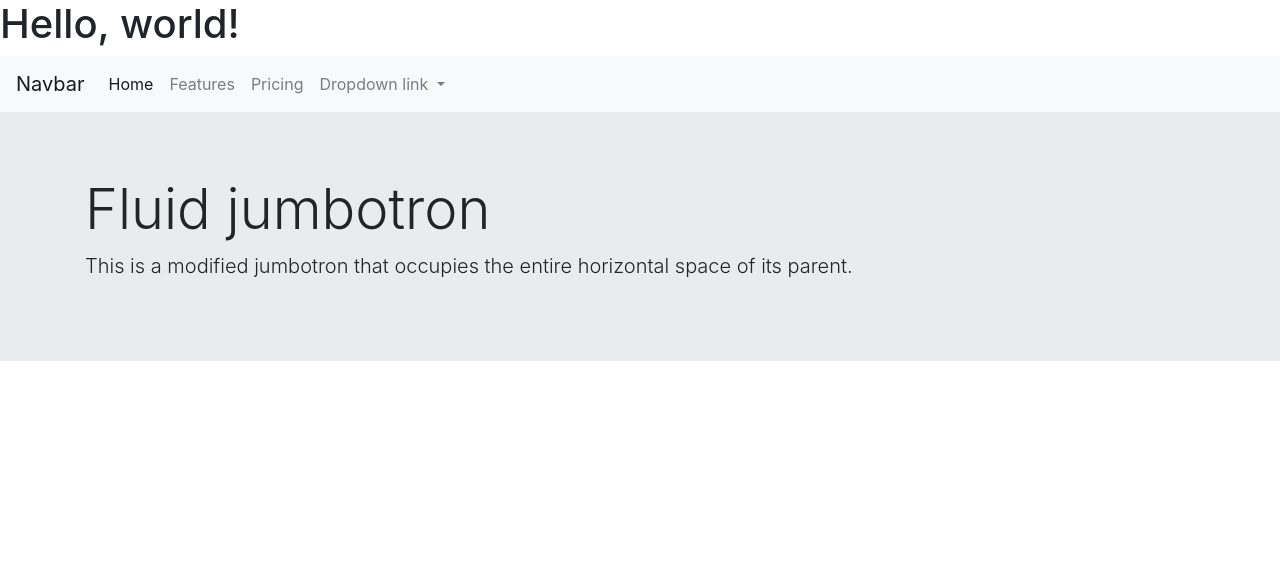
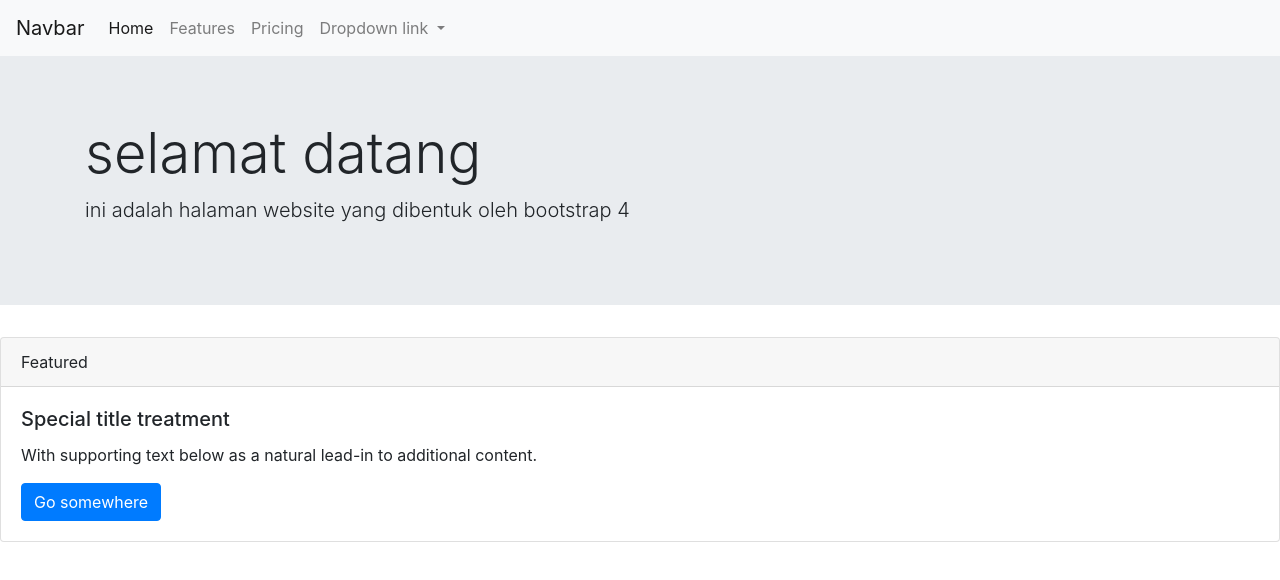
Before and after one commit to bambangindrawahyudi/bambangindrawahyudi.github.io, a plain HTML site: page index.html in a window 1280 px wide. Drawn offline with nearby package versions, Linux system fonts and the light colour scheme.

Commit message:
Update index.html

```diff
--- a/index.html
+++ b/index.html
@@ -11,7 +11,6 @@
     <title>Hello, world!</title>
   </head>
   <body>
-    <h1>Hello, world!</h1>
 
     <!-- Optional JavaScript -->
     <!-- jQuery first, then Popper.js, then Bootstrap JS -->
@@ -19,6 +18,7 @@
     <script src="https://cdnjs.cloudflare.com/ajax/libs/popper.js/1.12.9/umd/popper.min.js" integrity="sha384-ApNbgh9B+Y1QKtv3Rn7W3mgPxhU9K/ScQsAP7hUibX39j7fakFPskvXusvfa0b4Q" crossorigin="anonymous"></script>
     <script src="https://maxcdn.bootstrapcdn.com/bootstrap/4.0.0/js/bootstrap.min.js" integrity="sha384-JZR6Spejh4U02d8jOt6vLEHfe/JQGiRRSQQxSfFWpi1MquVdAyjUar5+76PVCmYl" crossorigin="anonymous"></script>
   </body>
+
 <!--navigasi-->
 
 <nav class="navbar navbar-expand-lg navbar-light bg-light">
@@ -56,8 +56,23 @@
 
 <div class="jumbotron jumbotron-fluid">
   <div class="container">
-    <h1 class="display-4">Fluid jumbotron</h1>
-    <p class="lead">This is a modified jumbotron that occupies the entire horizontal space of its parent.</p>
+    <h1 class="display-4">selamat datang</h1>
+    <p class="lead">ini adalah halaman website yang dibentuk oleh bootstrap 4</p>
   </div>
 </div>
+<!--akhirjumbotron-->
+
+<!--card-->
+<div class="card">
+  <div class="card-header">
+    Featured
+  </div>
+  <div class="card-body">
+    <h5 class="card-title">Special title treatment</h5>
+    <p class="card-text">With supporting text below as a natural lead-in to additional content.</p>
+    <a href="#" class="btn btn-primary">Go somewhere</a>
+  </div>
+</div>
+<!--akhircard-->
+
 </html>
```
